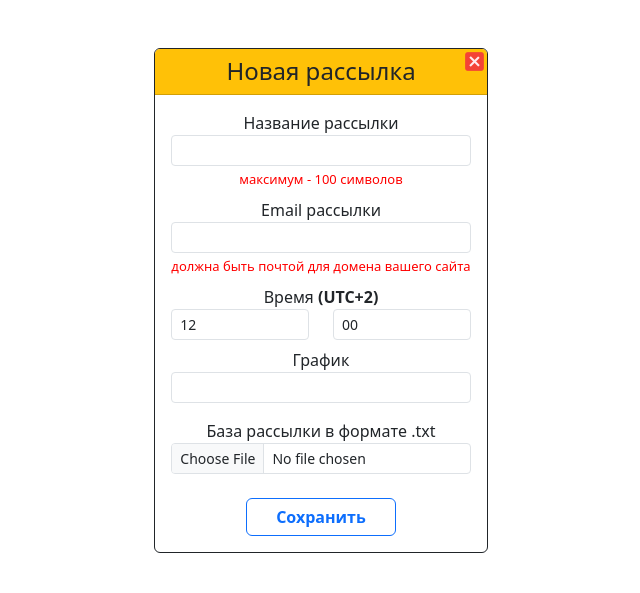
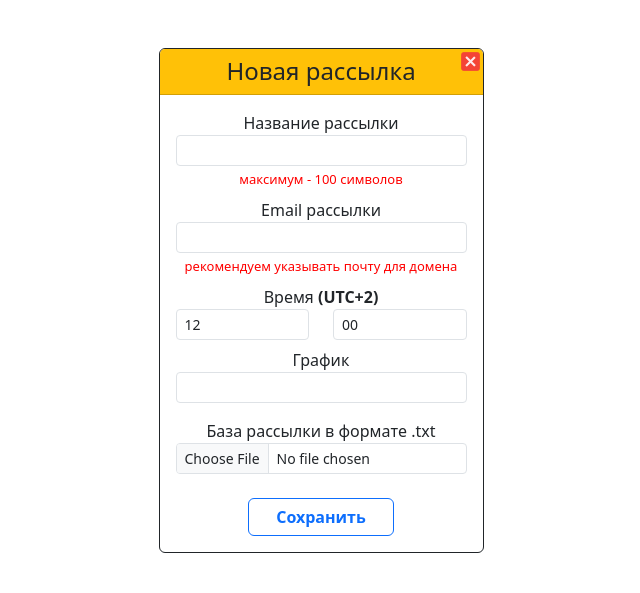
Before and after one commit to VDexpert/vdchimp, a Django app: page /my-mailings/create-mailing/ in a window 1280 px wide. Shown: the part 66-659 px from the top of the page, without its empty margins (319-959 px from the left). Run offline with Django 4.2, Linux system fonts and the light colour scheme; the visitor is signed in with stand-in values (Sample User, id 1); some libraries are stand-ins or nearby versions.

Commit message:
small fixe

```diff
--- a/sender/templates/sender/forms/mailing_form.html
+++ b/sender/templates/sender/forms/mailing_form.html
@@ -23,7 +23,7 @@
                 <label for="id_title">{{ form.from_email.label }}</label>
                 <input type="text" {% if object.from_email %}value="{{ object.from_email }}"{% endif %} class="form-control form-control-sm" name="from_email" maxlength="100" id="id_from_email">
                 <div class="form-error text-danger">{{  form.from_email.errors|format_err }}</div>
-                <span class="help-text">должна быть почтой для домена вашего сайта</span>
+                <span class="help-text">рекомендуем указывать почту для домена</span>
             </div>
             <div class="col-12 mb-2">
                 <div class="row">
```
